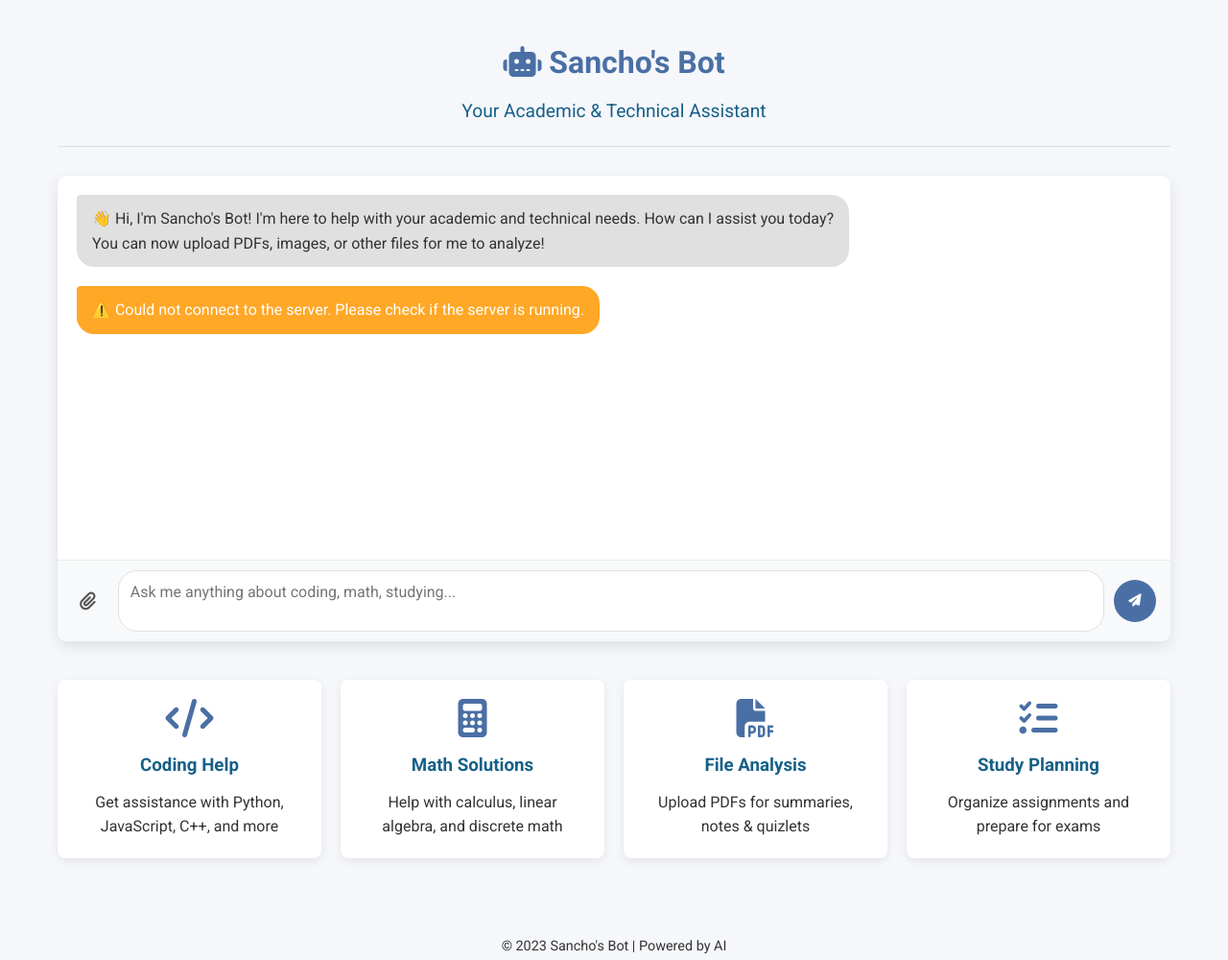
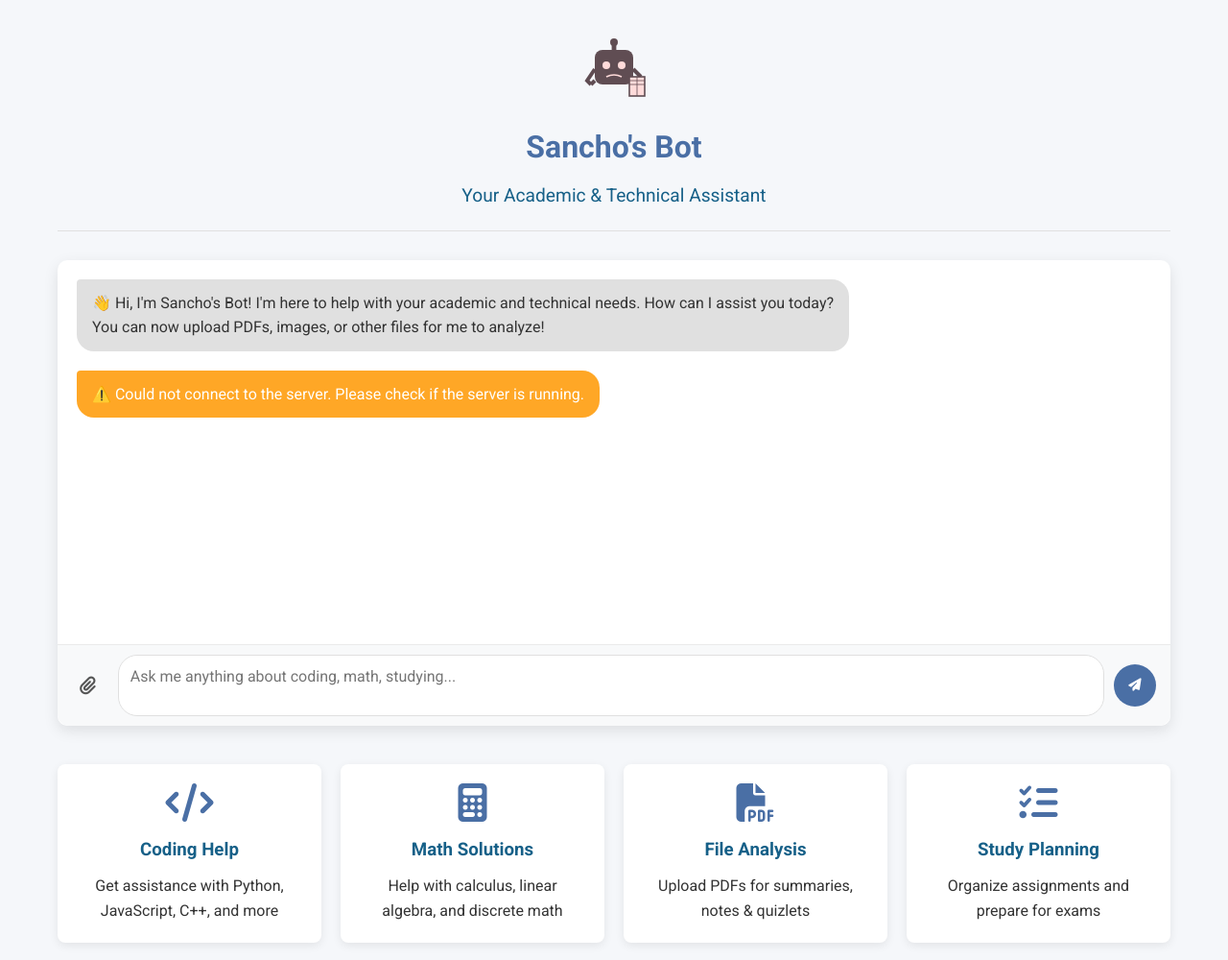
Before and after one commit to Abdifatahsancho/chatbot, a website: page public/index.html in a window 1280 px wide. Shown: the top 1000 px of the page at 96% size. Drawn offline with Linux system fonts and the light colour scheme; no server answers.

```diff
--- a/public/index.html
+++ b/public/index.html
@@ -11,7 +11,31 @@
 <body>
     <div class="container">
         <header>
-            <h1><i class="fas fa-robot"></i> Sancho's Bot</h1>
+            <div class="logo">
+                <svg class="bot-logo" width="80" height="80" viewBox="0 0 100 100">
+                    <!-- Robot head -->
+                    <rect x="25" y="15" width="50" height="45" rx="10" fill="#604D53" />
+                    <!-- Robot eyes -->
+                    <circle cx="40" cy="35" r="5" fill="#ffdbda" />
+                    <circle cx="60" cy="35" r="5" fill="#ffdbda" />
+                    <!-- Robot antenna -->
+                    <rect x="47" y="5" width="6" height="10" fill="#604D53" />
+                    <circle cx="50" cy="5" r="5" fill="#604D53" />
+                    <!-- Robot mouth - confused expression -->
+                    <path d="M40 50 Q50 45 60 50" stroke="#ffdbda" stroke-width="2" fill="none" />
+                    <!-- Robot arms -->
+                    <path d="M25 40 L15 55 L20 60" stroke="#604D53" stroke-width="5" fill="none" />
+                    <!-- Hand scratching head -->
+                    <path d="M20 60 L25 55" stroke="#604D53" stroke-width="5" fill="none" />
+                    <path d="M75 40 L85 50" stroke="#604D53" stroke-width="5" fill="none" />
+                    <!-- Book -->
+                    <rect x="70" y="50" width="20" height="25" fill="#ffdbda" stroke="#604D53" stroke-width="2" />
+                    <line x1="80" y1="50" x2="80" y2="75" stroke="#604D53" stroke-width="1" />
+                    <line x1="70" y1="55" x2="90" y2="55" stroke="#604D53" stroke-width="1" />
+                    <line x1="70" y1="60" x2="90" y2="60" stroke="#604D53" stroke-width="1" />
+                </svg>
+            </div>
+            <h1>Sancho's Bot</h1>
             <p>Your Academic & Technical Assistant</p>
         </header>
 
```
